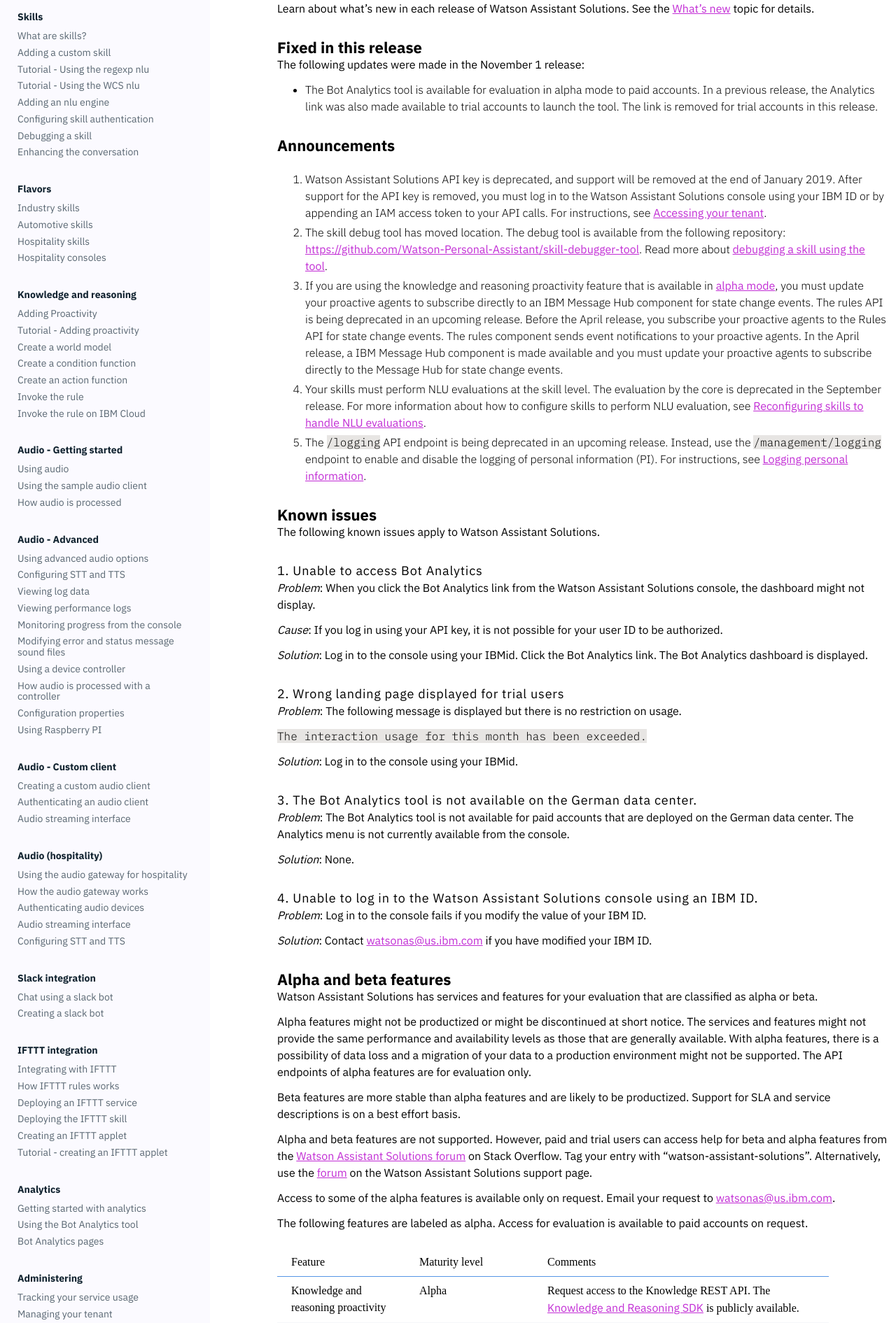
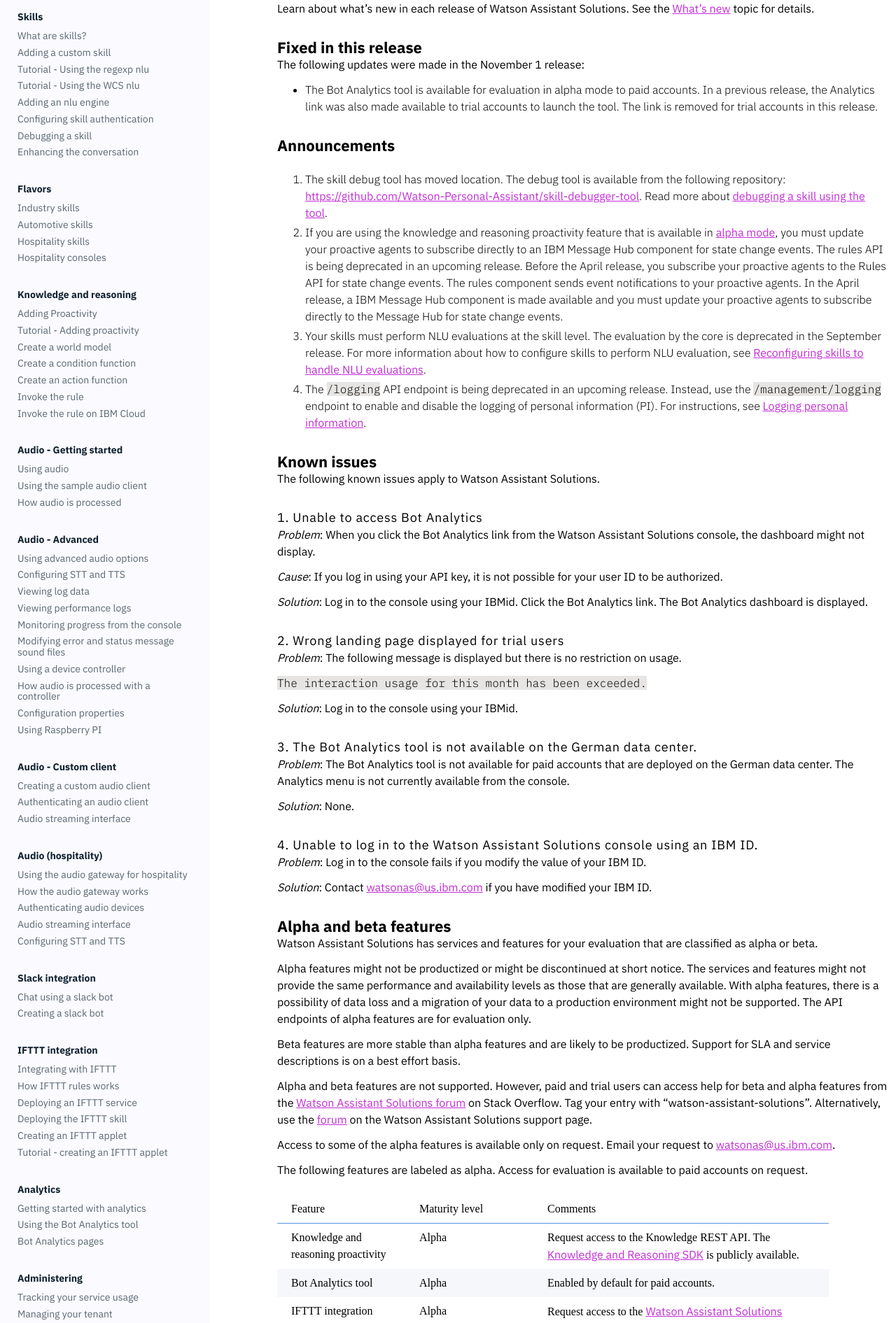
Before and after one commit to Watson-Personal-Assistant/developer, a Jekyll site: the page built from _content/get-help/release_notes.md, in a window 1280 px wide. Shown: the part 540-2431 px from the top of the page at 70% size. Built offline with Jekyll 4.4.1, drawn with Linux system fonts in a browser that asks for light colours; some web fonts are replaced.

Commit message:
defer deprecation

```diff
--- a/_content/get-help/release_notes.md
+++ b/_content/get-help/release_notes.md
@@ -26,7 +26,6 @@
 
 ### Announcements
 
-1.	Watson Assistant Solutions API key is deprecated, and support will be removed at the end of January 2019. After support for the API key is removed, you must log in to the Watson Assistant Solutions console using your IBM ID or by appending an IAM access token to your API calls. For instructions, see [Accessing your tenant]({{site.baseurl}}/get-started/get-api-key/).
 1. The skill debug tool has moved location.  The debug tool is available from the following repository: [https://github.com/Watson-Personal-Assistant/skill-debugger-tool](https://github.com/Watson-Personal-Assistant/skill-debugger-tool). Read more about [debugging a skill using the tool]({{site.baseurl}}/skill/debugging_a_skill/).
 2.  If you are using the knowledge and reasoning proactivity feature that is available in [alpha mode](#alpha-and-beta-features), you must update your proactive agents to subscribe directly to an IBM Message Hub component for state change events. The rules API is being deprecated in an upcoming release. Before the April release, you subscribe your proactive agents to the Rules API for state change events. The rules component sends event notifications to your proactive agents.  In the April release, a IBM Message Hub component is made available and you must update your proactive agents to subscribe directly to the Message Hub for state change events.
 3. Your skills must perform NLU evaluations at the skill level.  The evaluation by the core is deprecated in the September release. For more information about how to configure skills to perform NLU evaluation, see [Reconfiguring skills to handle NLU evaluations]({{site.baseurl}}/further-topics/reconfigure_skill/).
```
